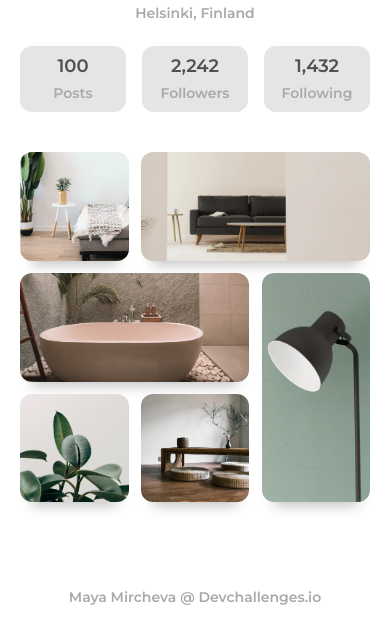
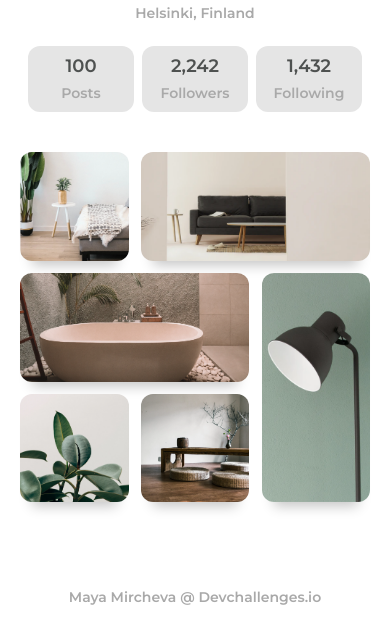
Before and after one commit to may4eto/gallery, a plain HTML site: page index.html in a window 390 px wide. Shown: the part 234-870 px from the top of the page. Drawn offline with Linux system fonts and the light colour scheme.

Commit message:
css modified

```diff
--- a/style.css
+++ b/style.css
@@ -124,6 +124,6 @@ footer p {
     .profile .card {
         width: 56px;
         height: 36px;
-        margin: 0 8px 0 8px;
+        margin: 0 4px 0 4px;
     }
 }
```
